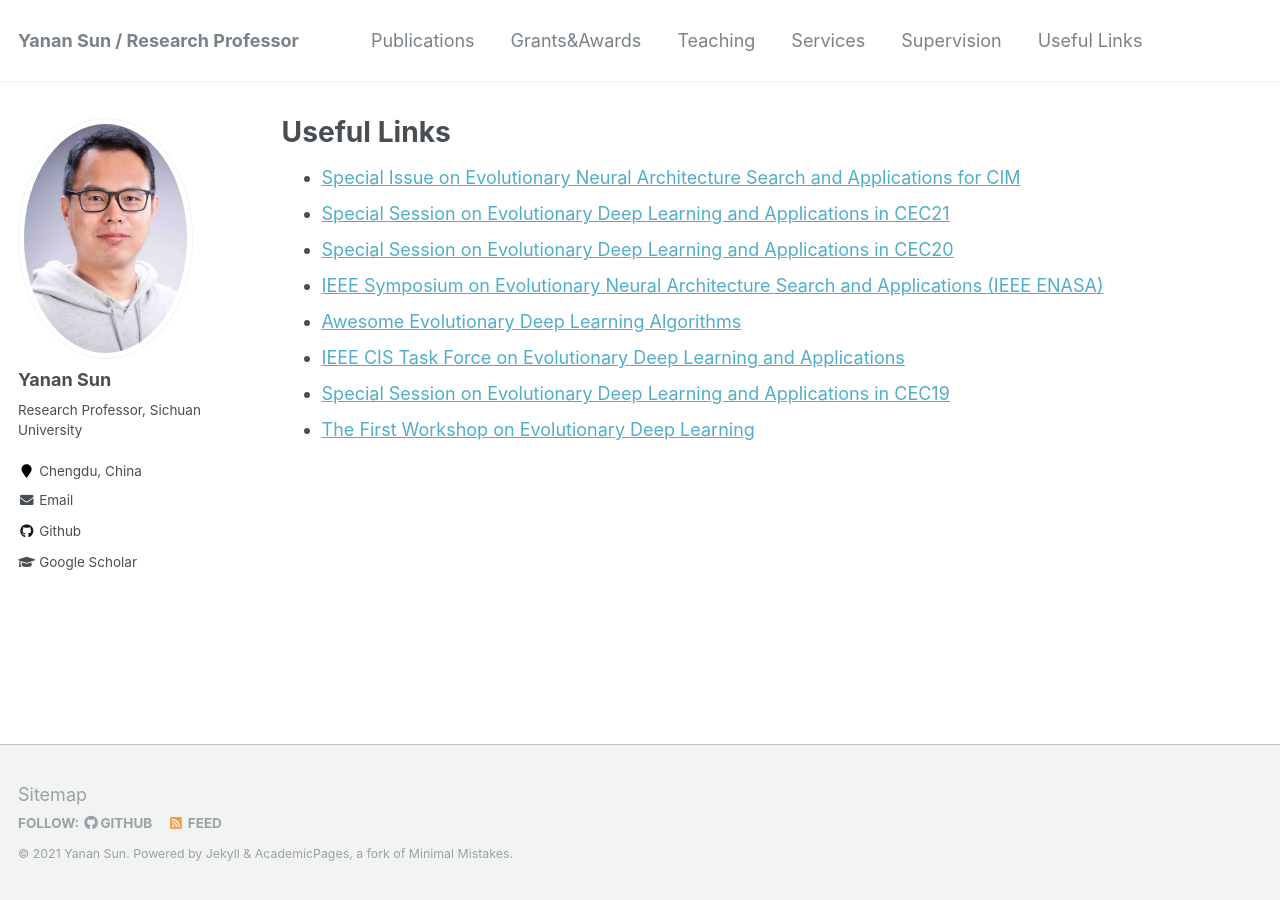
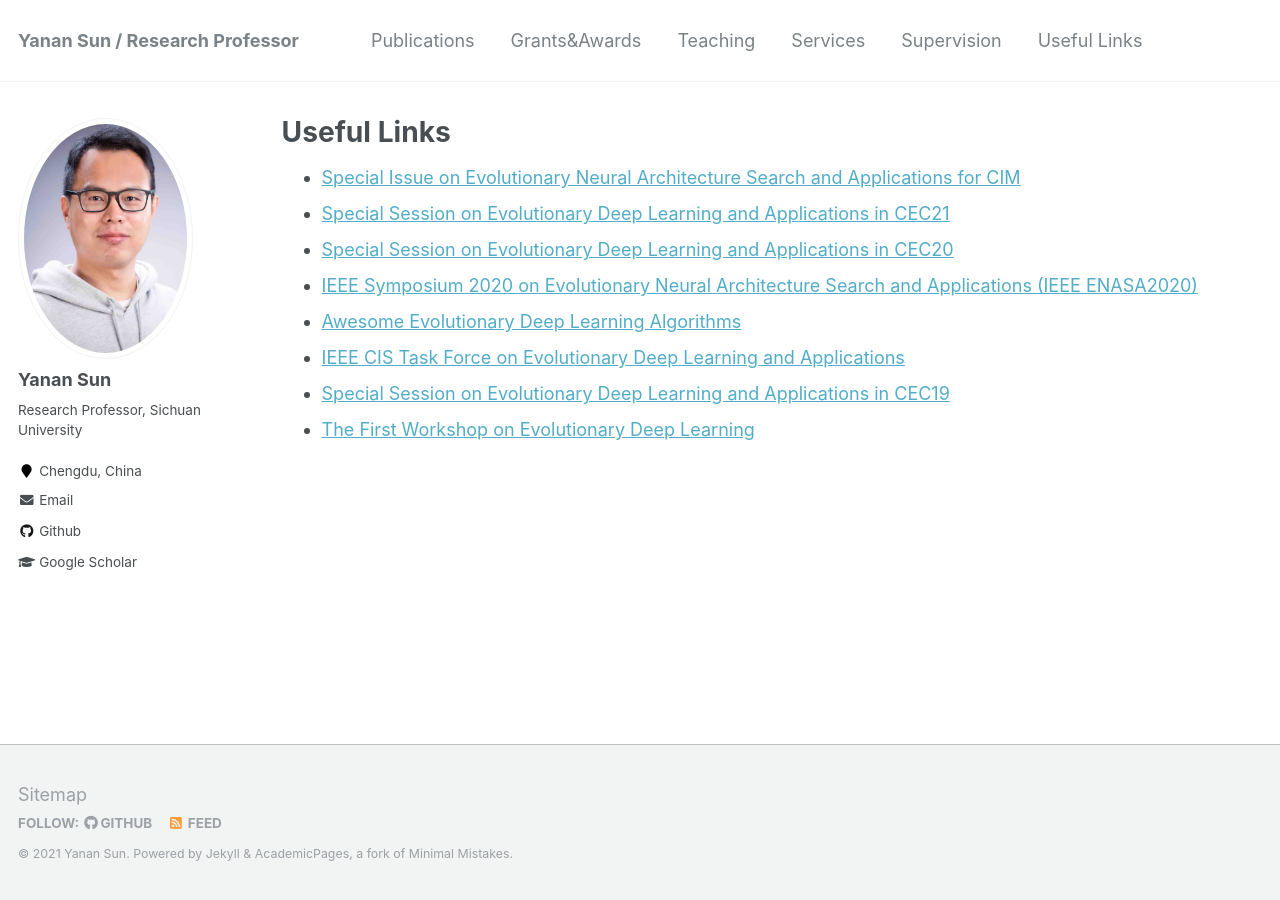
Before and after one commit to yn-sun/yn-sun.github.io, a Jekyll site: the page built from _pages/other.md, in a window 1280 px wide. Built offline with Jekyll 4.4.1, drawn with Linux system fonts in a browser that asks for light colours; comment, search, counter and statistics services are not loaded.

Commit message:
Update other.md

```diff
--- a/_pages/other.md
+++ b/_pages/other.md
@@ -8,7 +8,7 @@ author_profile: true
 * [Special Issue on Evolutionary Neural Architecture Search and Applications for CIM](https://yn-sun.github.io/si_enasa.html)
 * [Special Session on Evolutionary Deep Learning and Applications in CEC21](https://yn-sun.github.io/cec21.html)
 * [Special Session on Evolutionary Deep Learning and Applications in CEC20](https://yn-sun.github.io/cec20.html)
-* [IEEE Symposium on Evolutionary Neural Architecture Search and Applications (IEEE ENASA)](http://www.ieeessci2020.org/symposiums/enasa.html)
+* [IEEE Symposium 2020 on Evolutionary Neural Architecture Search and Applications (IEEE ENASA2020)](http://www.ieeessci2020.org/symposiums/enasa.html)
 * [Awesome Evolutionary Deep Learning Algorithms](https://yn-sun.github.io/awesome-edl.html)
 * [IEEE CIS Task Force on Evolutionary Deep Learning and Applications](https://yn-sun.github.io/ieeecis_edl.html)
 * [Special Session on Evolutionary Deep Learning and Applications in CEC19](https://yn-sun.github.io/cec19.html)
```
